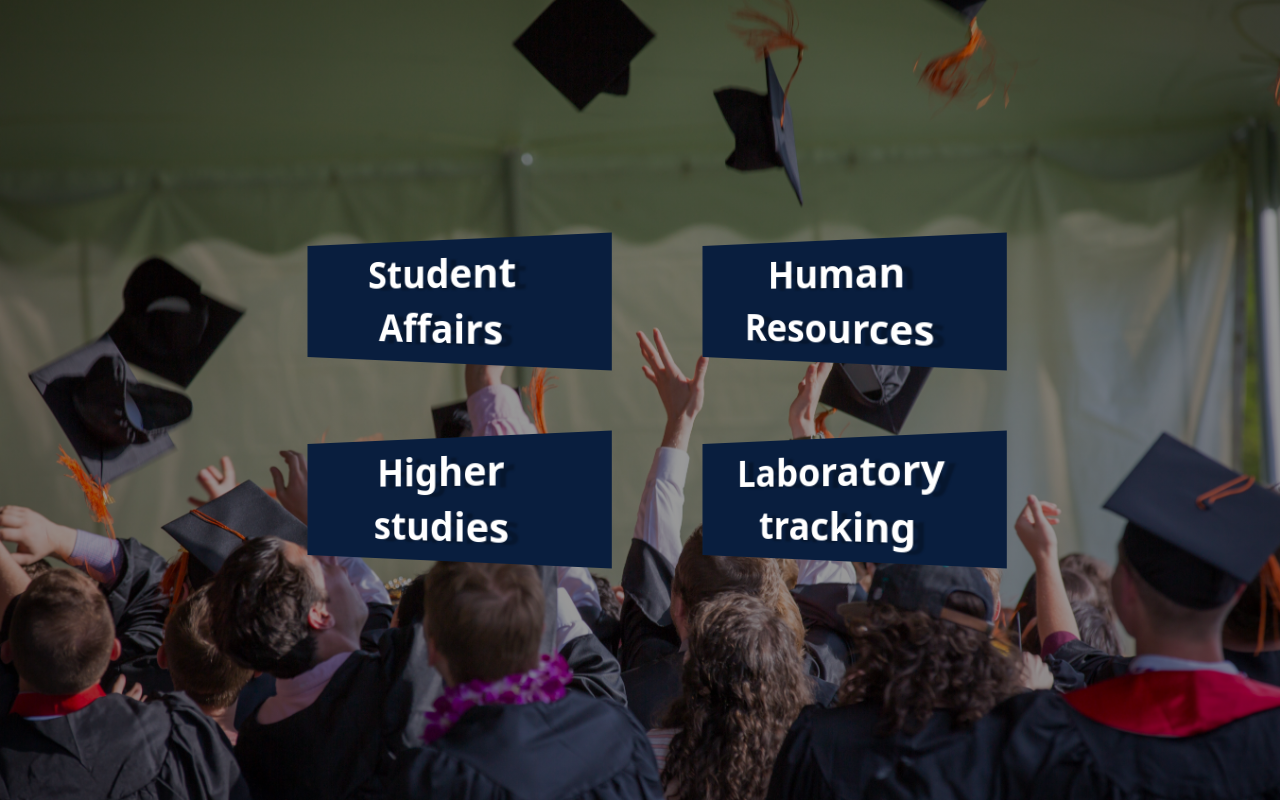
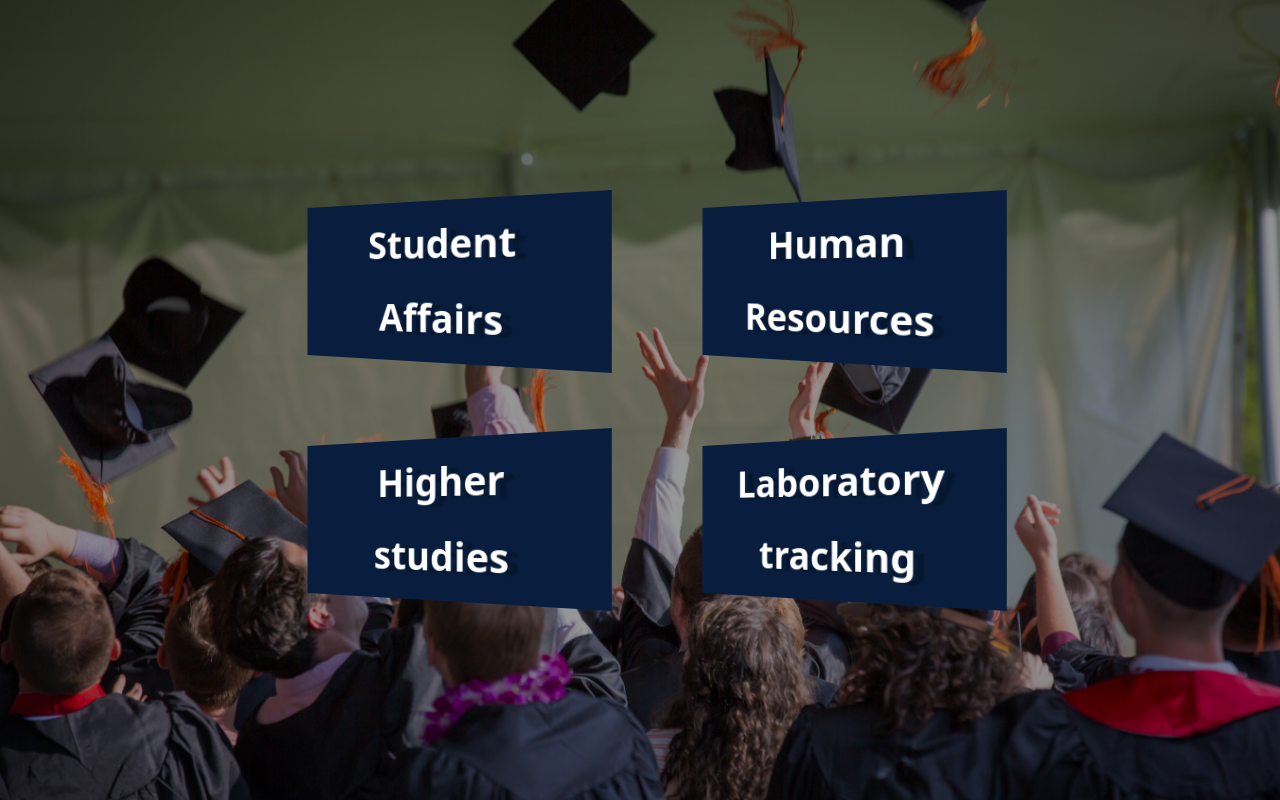
Before and after one commit to Abdelrhman-T/Student-Affairs-webSite, a Django app: page / in a window 1280 px wide. Run offline with Django 4.2, Linux system fonts and the light colour scheme; some libraries are stand-ins or nearby versions.

Commit message:
Update homepage.css

```diff
--- a/s_affairs/SA_Project/pages/static/css/homepage.css
+++ b/s_affairs/SA_Project/pages/static/css/homepage.css
@@ -39,10 +39,7 @@ body {
 
 .button a {
   font-size: 40px;
-<<<<<<< HEAD
-=======
   line-height: 75px;
->>>>>>> 69e53420f99c813afa67dab9d7838fb56ad57a28
 }
 .button:hover,
 .button:focus-visible {
```
